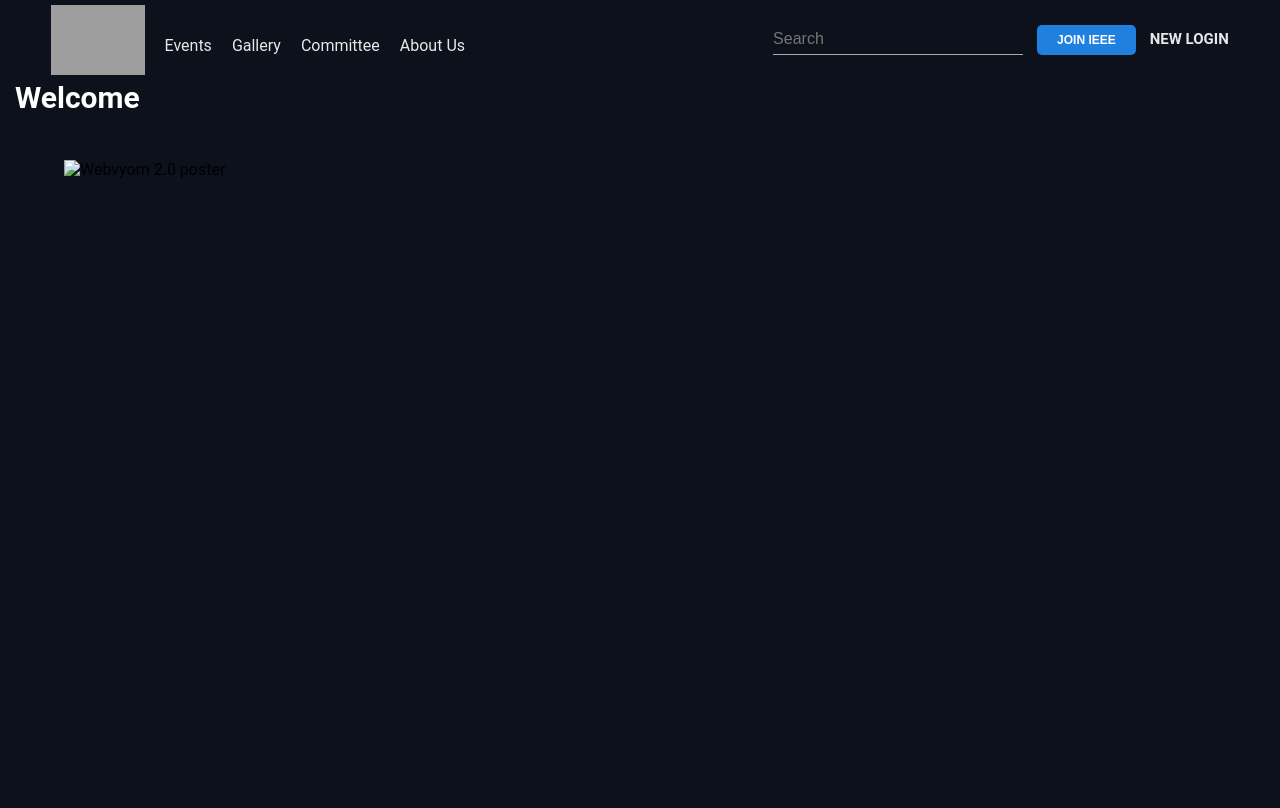
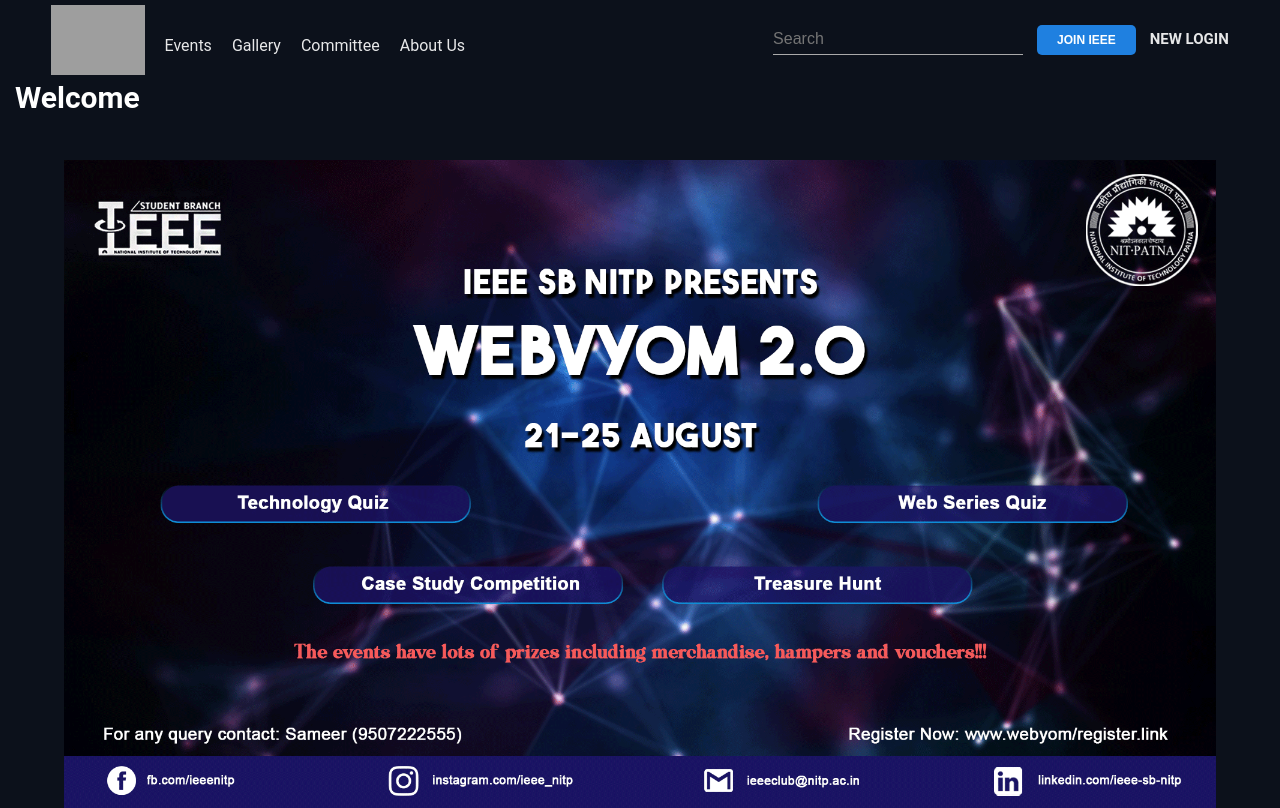
Before and after one commit to samzorroak/webdev, a plain HTML site: page IEEE_Entry/home.html in a window 1280 px wide. Drawn offline with nearby package versions, Linux system fonts and the light colour scheme; grey boxes are pictures that could not be loaded.

Commit message:
Update home.html

```diff
--- a/IEEE_Entry/home.html
+++ b/IEEE_Entry/home.html
@@ -27,7 +27,7 @@
     <div>
         <hr><h2> &nbsp; Welcome &nbsp; <span id="data"/></h2><hr>
         <div id="post">
-            <img id="poster" src="IEEE_Webvyom2_poster.png" alt="Webvyom 2.0 poster" />
+            <img id="poster" src="Images/IEEE_Webvyom2_poster.png" alt="Webvyom 2.0 poster" />
         </div>
     </div>
     <script type="text/javascript" src='home.js'></script>
```
